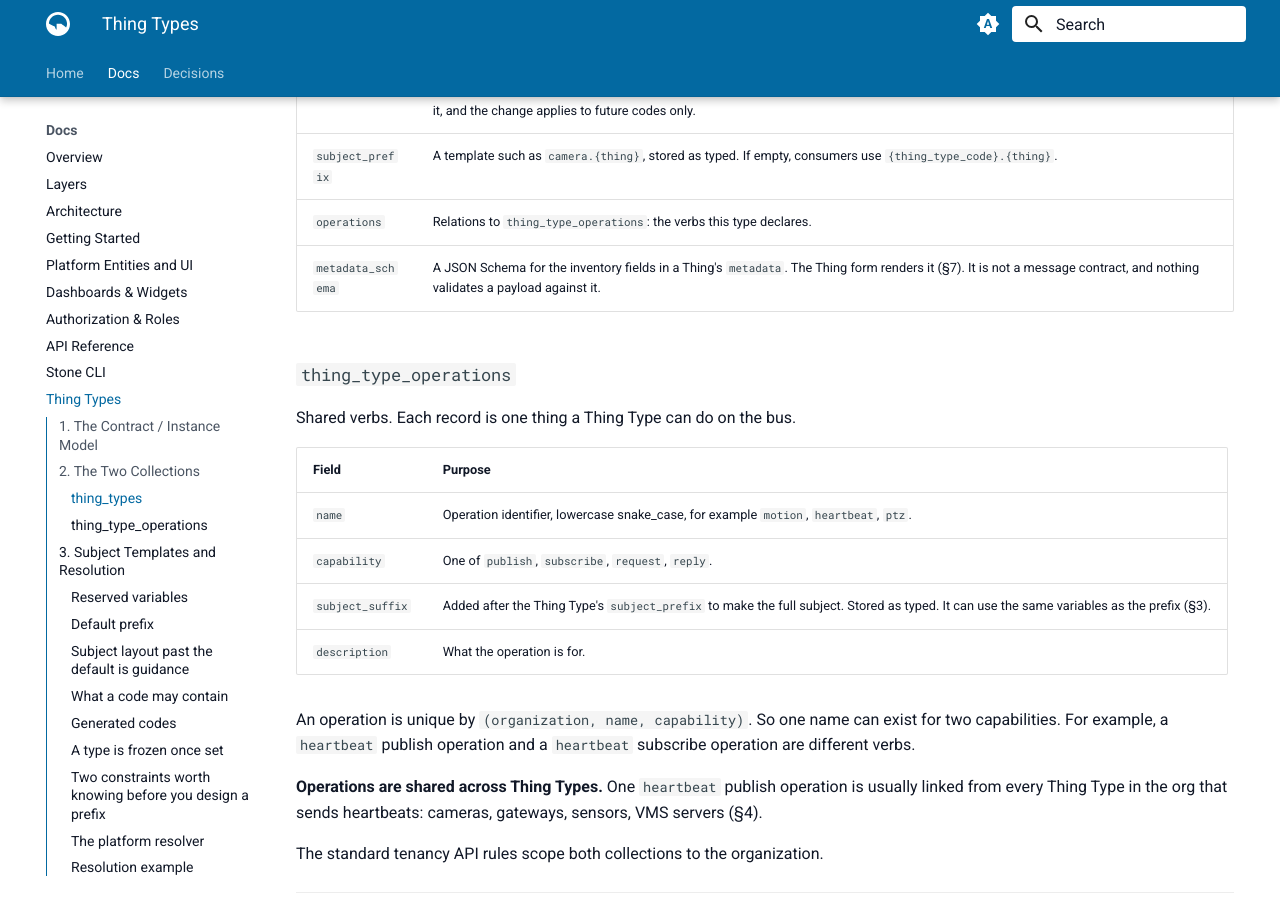
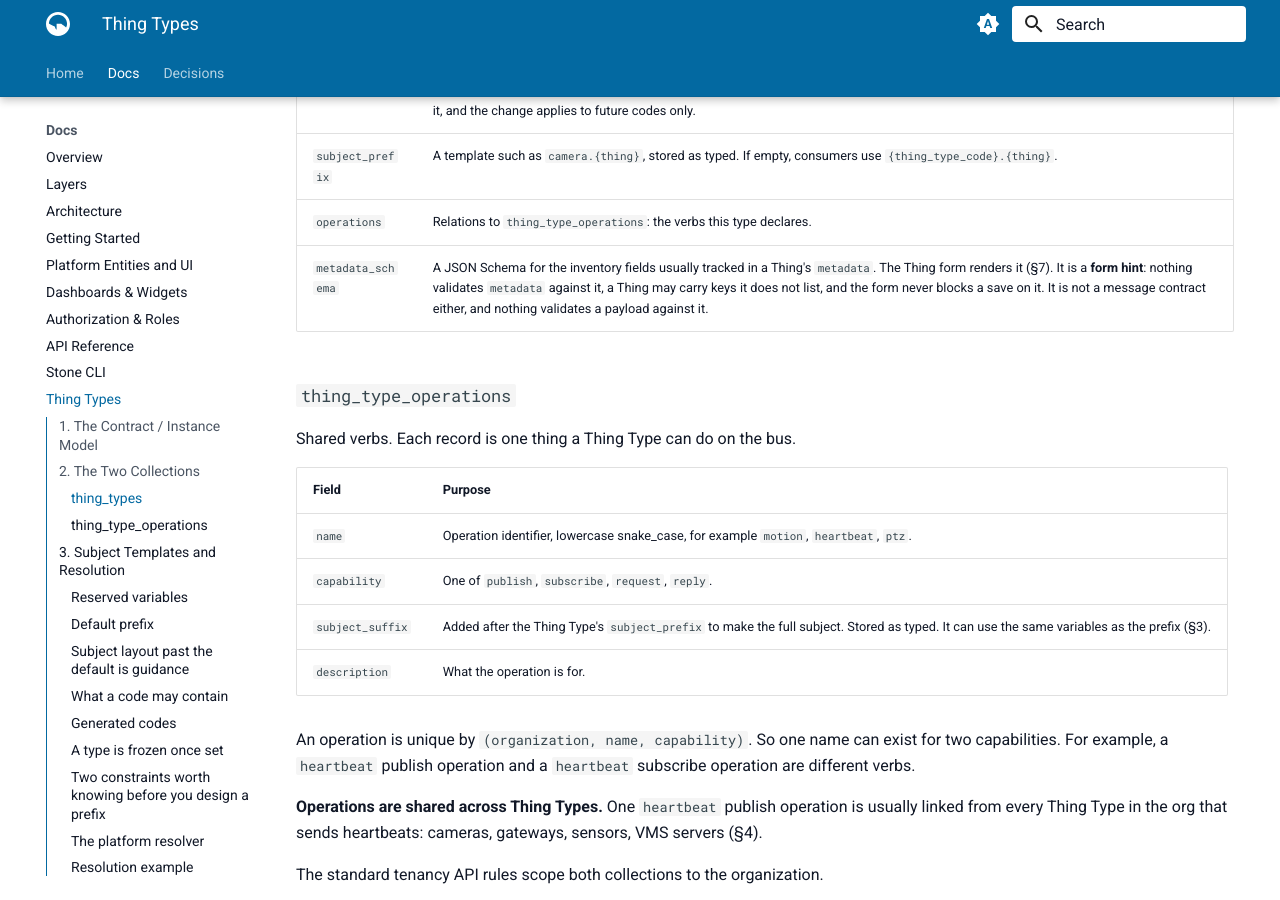
Before and after one commit to stone-age-io/platform-docs, an MkDocs documentation site: the page built from docs/thing-types.md, in a window 1280 px wide and 900 px high, scrolled down 1127 px. Built offline with MkDocs 1.6.1 and Material for MkDocs 9.7.7, drawn with Linux system fonts in a browser that asks for light colours; some of the changed text lies outside the part shown.

Commit message:
docs: metadata_schema is a form hint, not a contract
Nothing validates a Thing's metadata against its type's schema, a Thing
may carry keys the schema does not list, and the form never blocks a
save on it. The Thing form now shows those extra keys under "Other
fields" below the typed ones, with required fields marked and ranges
shown but neither enforced.

Matches platform 8e2538e.

Co-Authored-By: Claude Opus 5.5 <noreply@anthropic.com>

```diff
--- a/docs/thing-types.md
+++ b/docs/thing-types.md
@@ -53,7 +53,7 @@ The contract record for a kind of participant.
 | `prefix` | Optional, 1 to 4 capital letters (`^[A-Z]{1,4}$`), for example `CA`. The platform puts it at the start of every code it generates for a Thing of this type (`CA-9KD-4PX`). See [Generated codes](#generated-codes). Unique in the organization, and never the same as a Location Type's prefix. You can change it, and the change applies to future codes only. |
 | `subject_prefix` | A template such as `camera.{thing}`, stored as typed. If empty, consumers use `{thing_type_code}.{thing}`. |
 | `operations` | Relations to `thing_type_operations`: the verbs this type declares. |
-| `metadata_schema` | A JSON Schema for the inventory fields in a Thing's `metadata`. The Thing form renders it (§7). It is not a message contract, and nothing validates a payload against it. |
+| `metadata_schema` | A JSON Schema for the inventory fields usually tracked in a Thing's `metadata`. The Thing form renders it (§7). It is a **form hint**: nothing validates `metadata` against it, a Thing may carry keys it does not list, and the form never blocks a save on it. It is not a message contract either, and nothing validates a payload against it. |
 
 ### `thing_type_operations`
 
@@ -398,7 +398,10 @@ widget.
   code, code prefix (uppercased as you type), subject prefix, an operations
   multi-select with a quick-add dialog for new operations, and the inventory
   schema (`metadata_schema`). **"Infer from sample"** takes one example record
-  and makes a typed field from each key, for you to review.
+  and makes a typed field from each key, for you to review. On the Thing form,
+  the schema's fields come first and an **Other fields** list below them holds
+  any key the schema does not name. Required fields are marked and ranges are
+  shown, but neither stops a save.
 - **Thing Operations:** list and edit the shared operations. The form enforces
   the `^[a-z0-9_]+$` name pattern and requires `capability` and
   `subject_suffix`.
```
